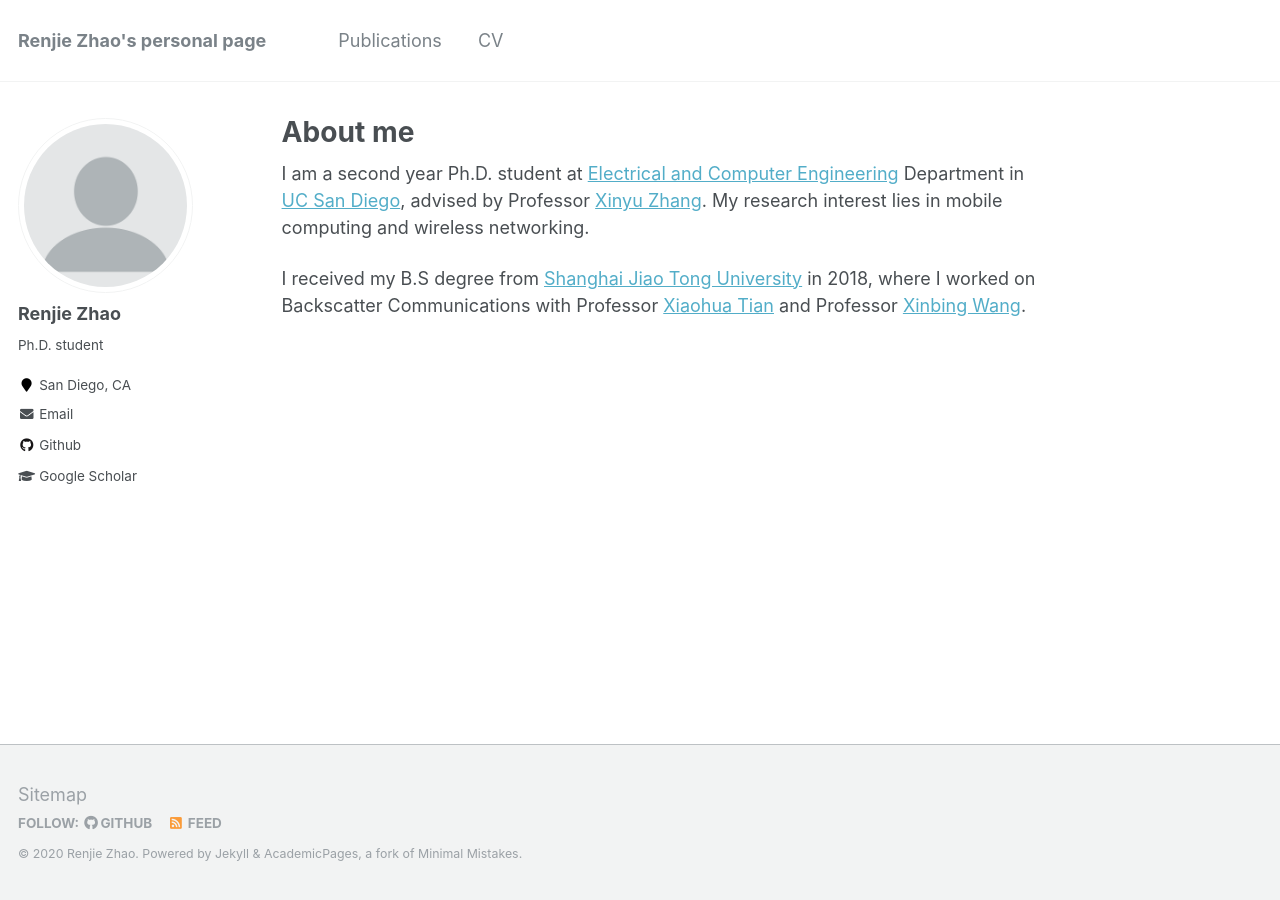
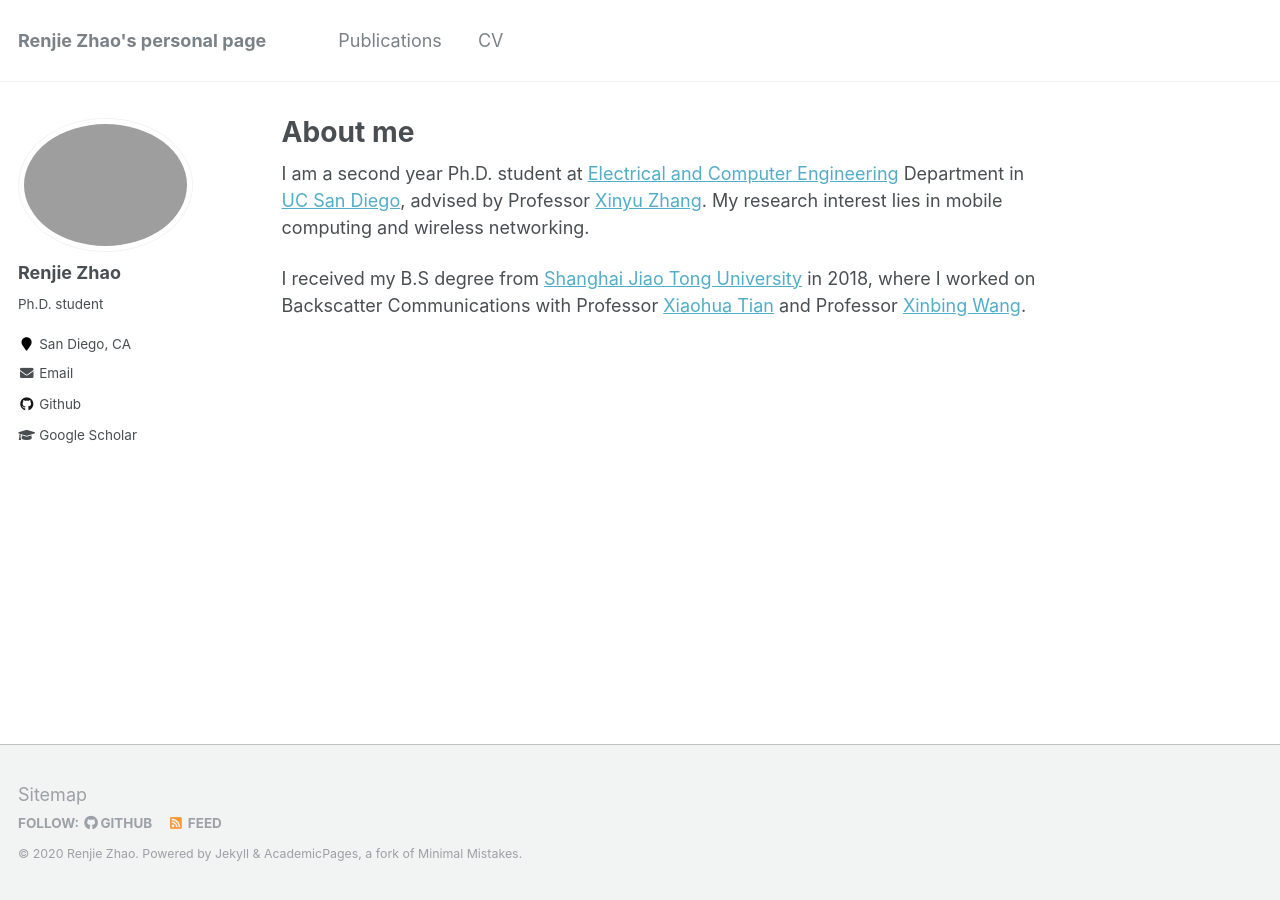
Before and after one commit to mle0108/RenjieZhao.github.io, a Jekyll site: the page built from _pages/about.md, in a window 1280 px wide. Built offline with Jekyll 4.4.1, drawn with Linux system fonts in a browser that asks for light colours.

Commit message:
update photo

```diff
--- a/_config.yml
+++ b/_config.yml
@@ -81,7 +81,7 @@ analytics:
 # Site Author
 author:
   name             : "Renjie Zhao"
-  avatar           : "profile.png"
+  avatar           : "RenjieZhao.JPG"
   bio              : "Ph.D. student"
   location         : "San Diego, CA"
   employer         :
```
Also changed, not shown: 1 other file.
